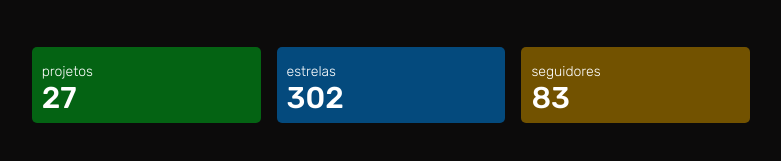
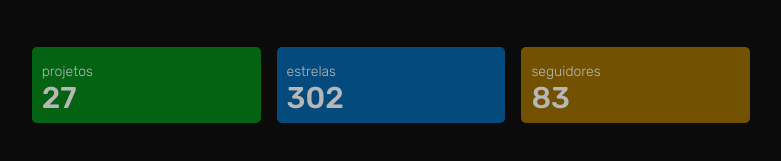
Before and after one commit to Gabriel200395/Profile-component, a plain HTML site: page index.html in a window 1280 px wide. Shown: the part 233-394 px from the top of the page, without its empty margins (249-1030 px from the left). Drawn offline with Linux system fonts and the light colour scheme.

Commit message:
terminando projeto

```diff
--- a/css/style-cards.css
+++ b/css/style-cards.css
@@ -1,5 +1,5 @@
 #cards {
-  color: #fff;
+  color: #b7b7b7;
   display: flex;
   justify-content: center;
 }
```
Also changed, not shown: index.html (+0 -7 lines), img/botao-editar.png.
